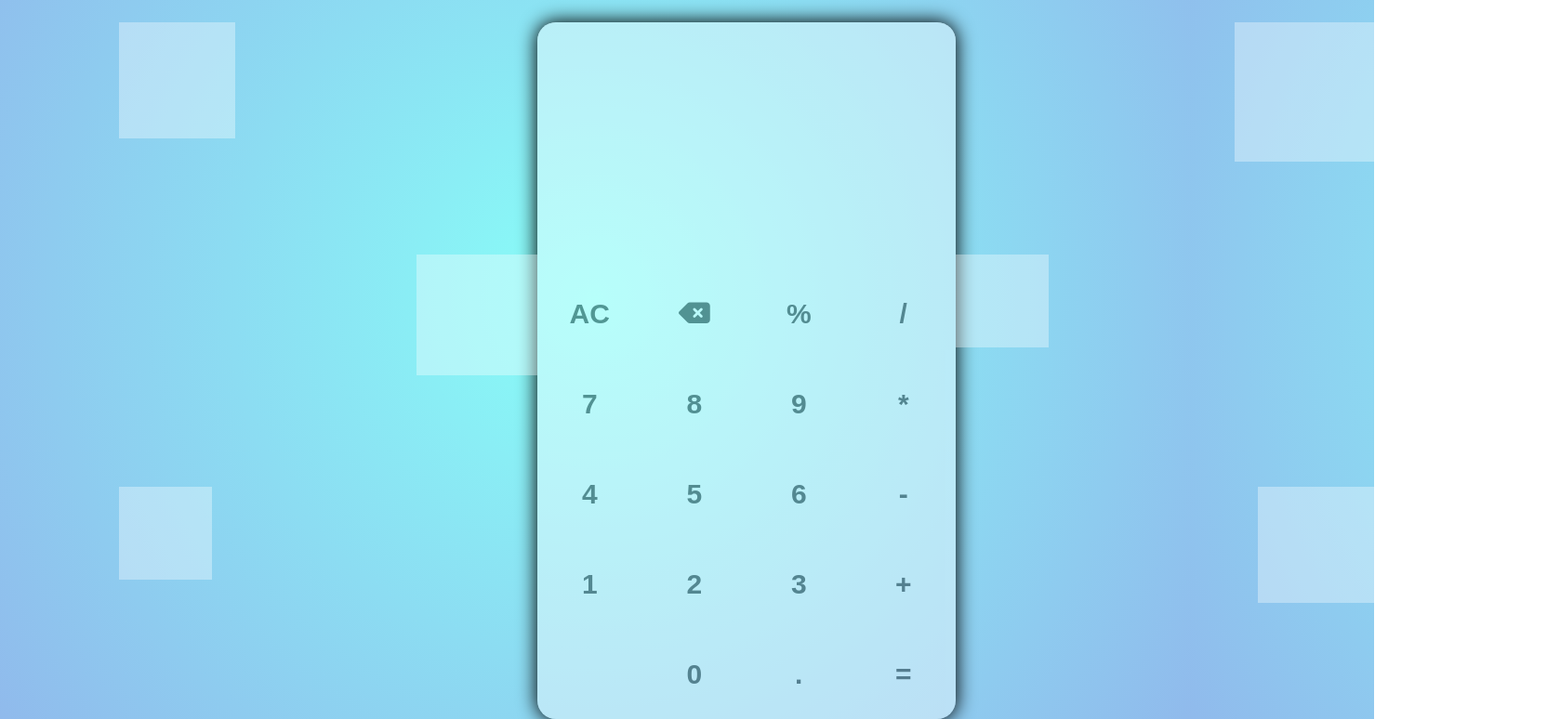
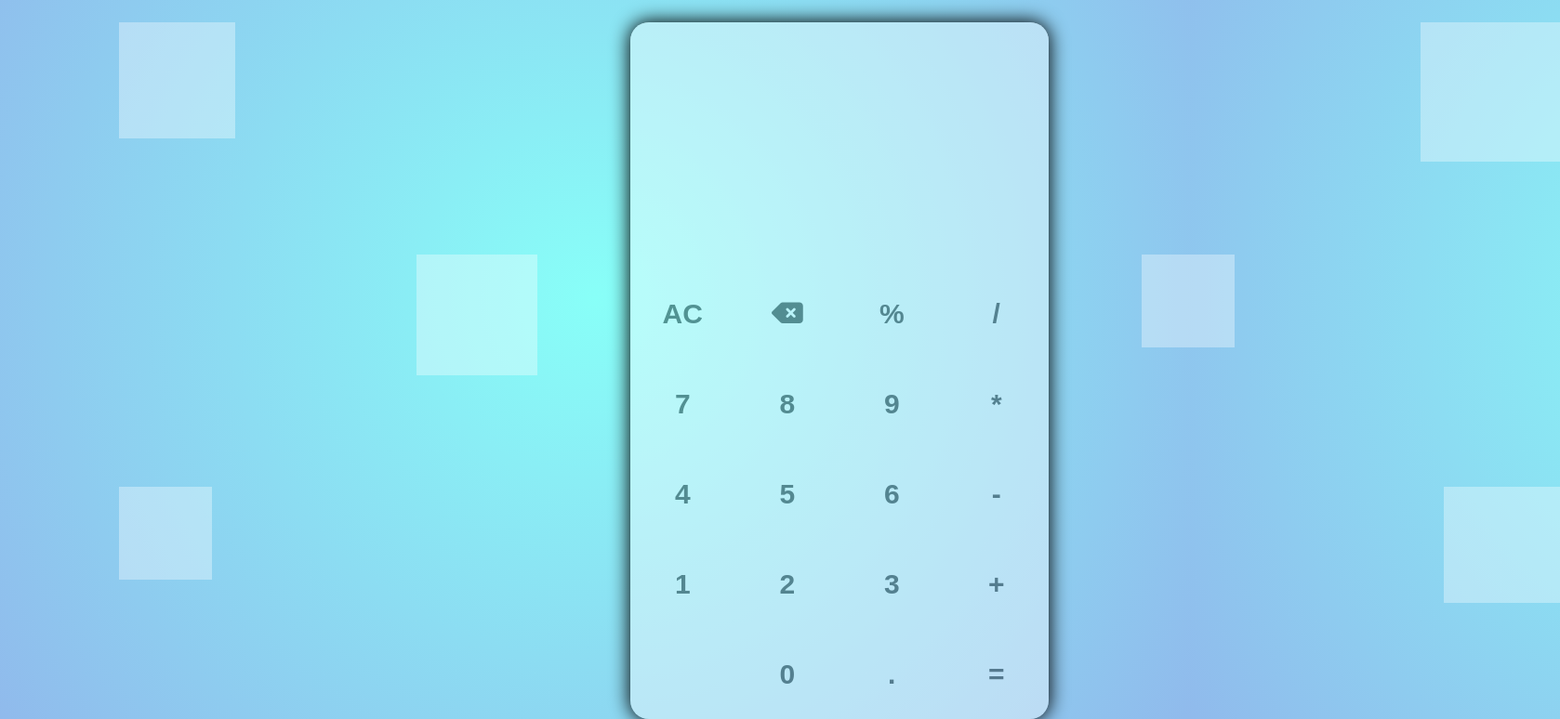
Before and after one commit to Behemoth7881/Calculator, a plain HTML site: page index.html in a window 1280 px wide. Shown: the part 132-906 px from the top of the page at 93% size, 1678 px wide, since content can reach past the window. Drawn offline with Linux system fonts and the light colour scheme; a web font is replaced by a local one.

Commit message:
Update style.css

```diff
--- a/style.css
+++ b/style.css
@@ -27,7 +27,7 @@ body{
     padding: 0px 10%;
     /* background-color: yellow; */
     display: flex;
-    justify-content: space-between;
+    column-gap: 100px;
 }
 
 .boxes{
```
